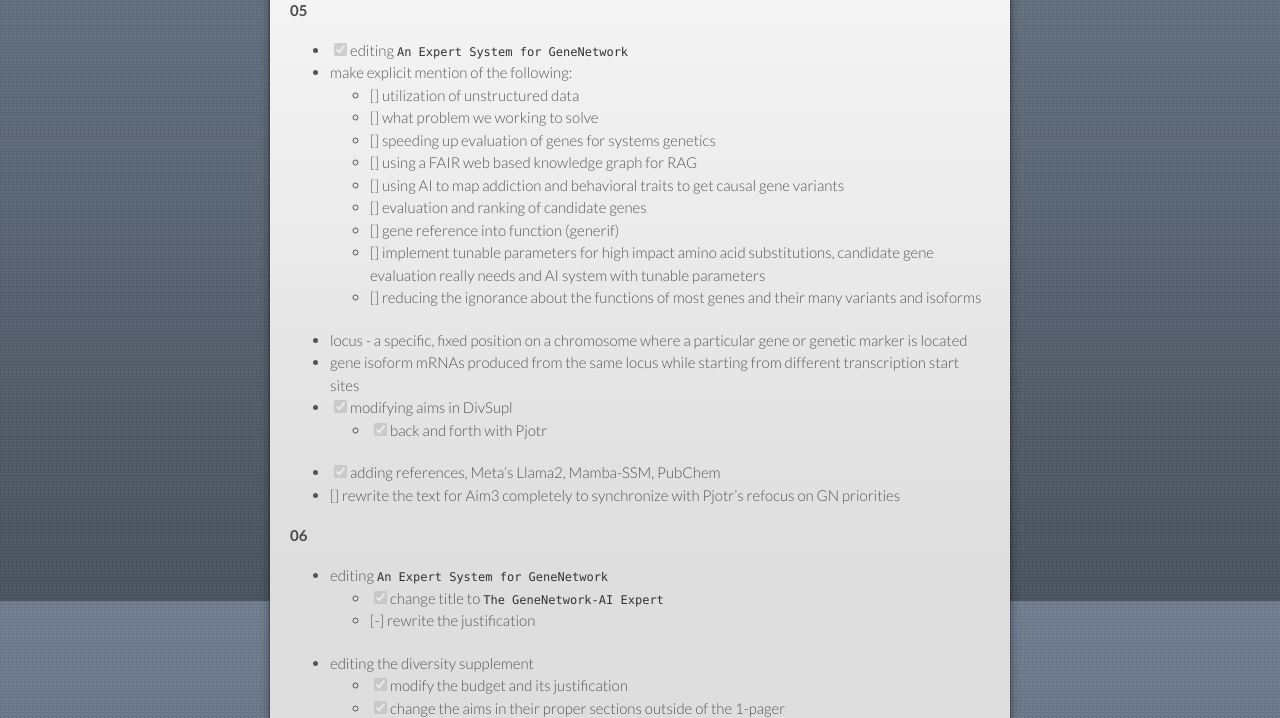
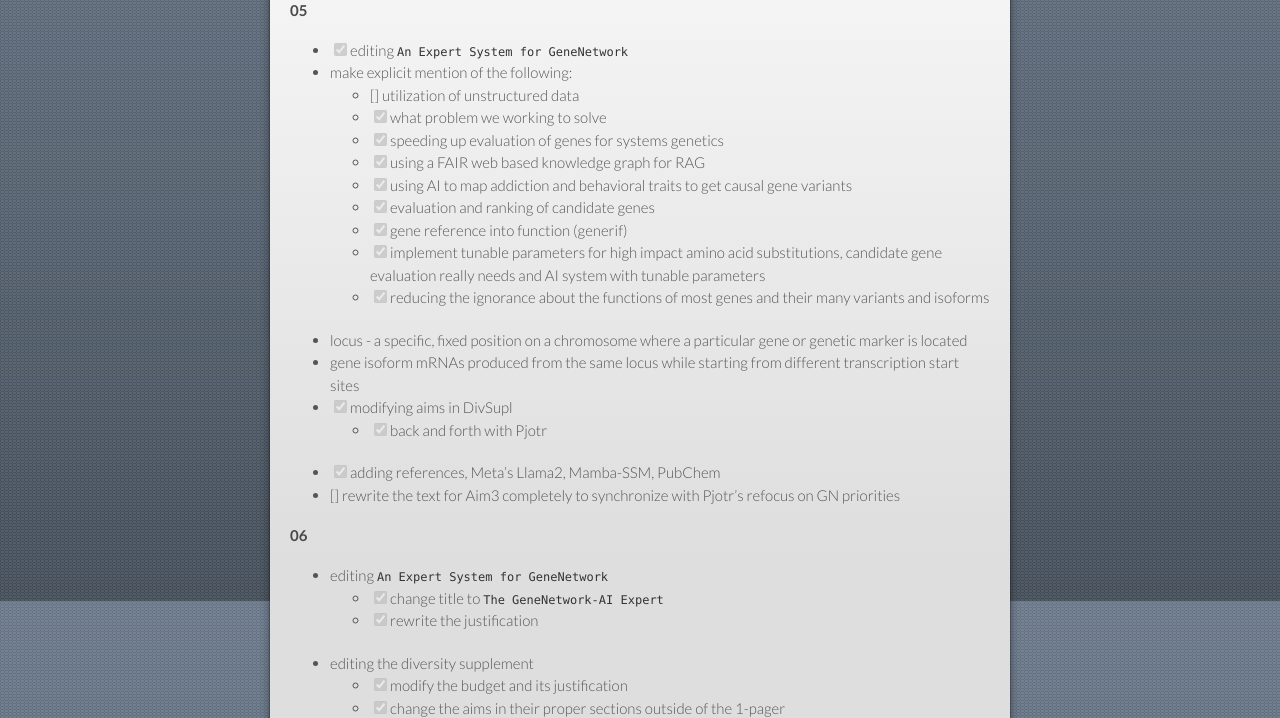
Before and after one commit to ShelbySolomonDarnell/shelbysolomondarnell.github.io, a Jekyll site: the page built from logs/2024-02-work.md, in a window 1280 px wide. Shown: the part 299-1017 px from the top of the page. Built offline with Jekyll 4.4.1, drawn with Linux system fonts in a browser that asks for light colours; our own code applies the rules of GitHub Pages for plain Markdown files.

```diff
--- a/logs/2024-02-work.md
+++ b/logs/2024-02-work.md
@@ -7,14 +7,14 @@
 + [X] editing `An Expert System for GeneNetwork`
 + make explicit mention of the following:
     + [] utilization of unstructured data
-    + [] what problem we working to solve
-    + [] speeding up evaluation of genes for systems genetics
-    + [] using a FAIR web based knowledge graph for RAG
-    + [] using AI to map addiction and behavioral traits to get causal gene variants
-    + [] evaluation and ranking of candidate genes
-    + [] gene reference into function (generif)
-    + [] implement tunable parameters for high impact amino acid substitutions, candidate gene evaluation really needs and AI system with tunable parameters
-    + [] reducing the ignorance about the functions of most genes and their many variants and isoforms
+    + [X] what problem we working to solve
+    + [X] speeding up evaluation of genes for systems genetics
+    + [X] using a FAIR web based knowledge graph for RAG
+    + [X] using AI to map addiction and behavioral traits to get causal gene variants
+    + [X] evaluation and ranking of candidate genes
+    + [X] gene reference into function (generif)
+    + [X] implement tunable parameters for high impact amino acid substitutions, candidate gene evaluation really needs and AI system with tunable parameters
+    + [X] reducing the ignorance about the functions of most genes and their many variants and isoforms
 + locus - a specific, fixed position on a chromosome where a particular gene or genetic marker is located
 + gene isoform mRNAs produced from the same locus while starting from different transcription start sites
 + [X] modifying aims in DivSupl
@@ -26,7 +26,7 @@
 
 + editing `An Expert System for GeneNetwork`
     + [X] change title to `The GeneNetwork-AI Expert`
-    + [-] rewrite the justification
+    + [X] rewrite the justification
 + editing the diversity supplement
     + [X] modify the budget and its justification
     + [X] change the aims in their proper sections outside of the 1-pager
```
